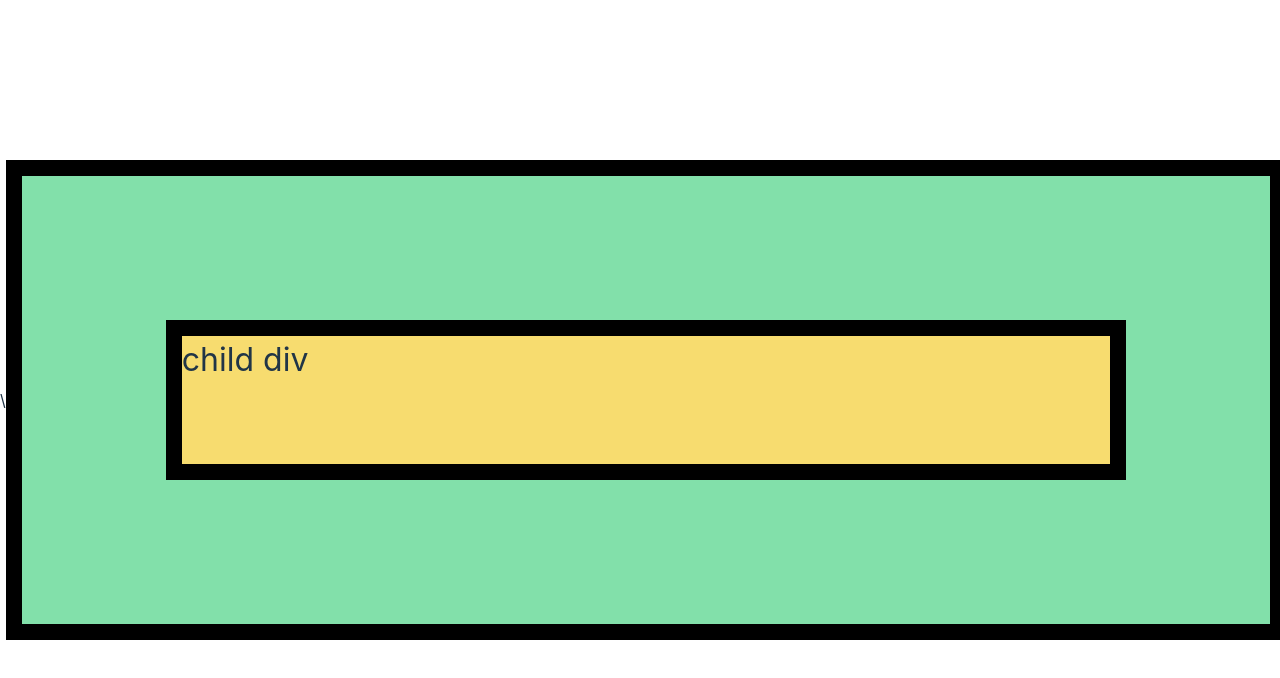
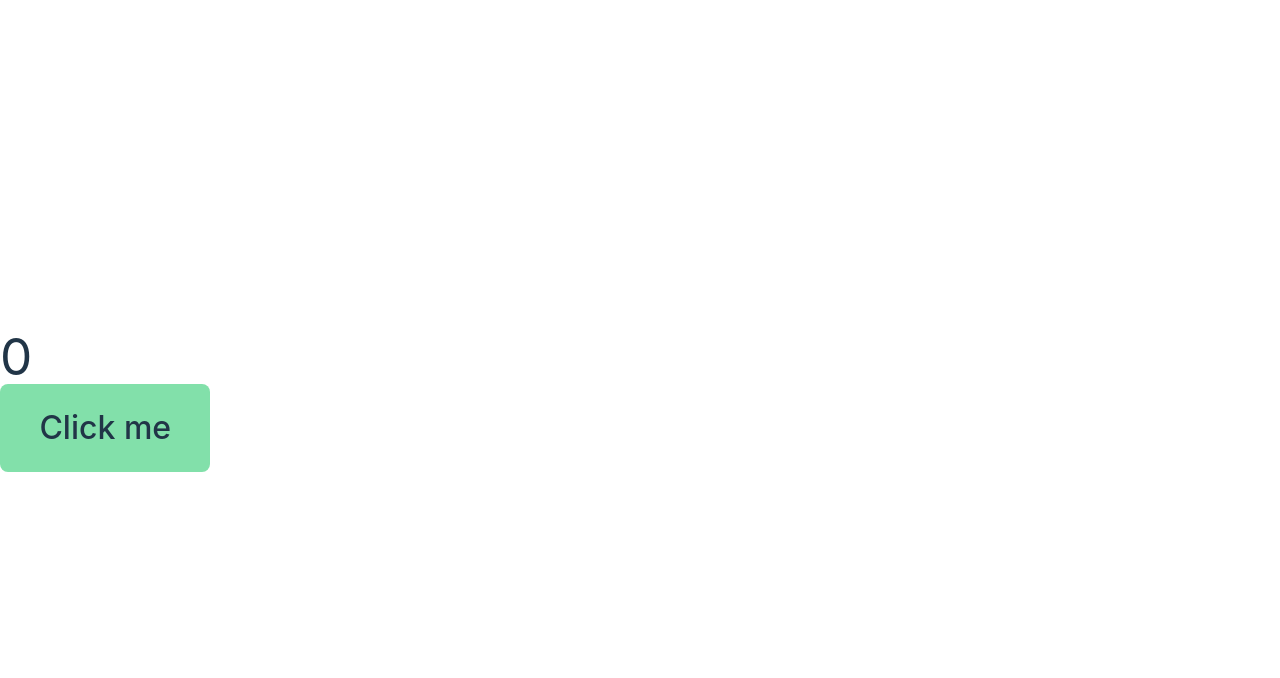
Before and after one commit to akshaythappar/React, a React (Vite) app in the folder react-thapa/: page / in a window 1280 px wide. Shown: the top 678 px of the page. Built offline with nearby package versions, Linux system fonts and the light colour scheme.

Commit message:
understanding without hook

```diff
--- a/react-thapa/src/App.jsx
+++ b/react-thapa/src/App.jsx
@@ -1,10 +1,7 @@
 import React from "react";
-// import NetflixSeries from "./components/NetflixSeries";
-// import "./components/Netflix.css";
-// import "./components/Netflix.module.css";
-// import { EventHandling } from "./components/EventHandling";
-// import { EventProps } from "./components/EventProps";
-import {EventPropgation} from "./components/EventPropagation"
+import { State } from "./components/State";
+
+
 
 
 
@@ -12,11 +9,7 @@ export const App = () => {
   return (
     <>
       <section className="contianer">
-        {/* <h1 className="card-heading">List of best netflix series</h1> */}
-        {/* <NetflixSeries /> */}
-        {/* <EventHandling/> */}
-        {/* <EventProps/> */}
-        <EventPropgation/>
+       <State/>
       </section>
     </>
   );
--- /dev/null
+++ b/react-thapa/src/components/State.jsx
@@ -0,0 +1,15 @@
+import "./EV.css"
+
+
+export const State = () =>{
+    var value= 0;
+    const handleButtonClick = () =>{
+        value++;
+        console.log(value);
+    }
+    return (<>
+    <h1>{value}</h1>
+    <button onClick={handleButtonClick}>Click me</button>
+    </>)
+
+}
```
